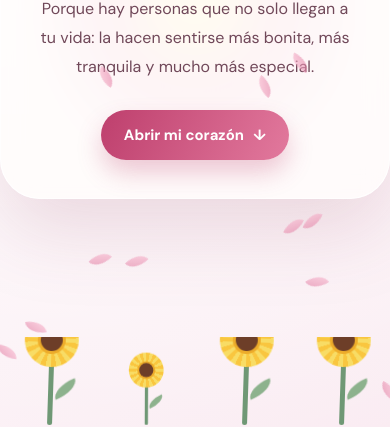
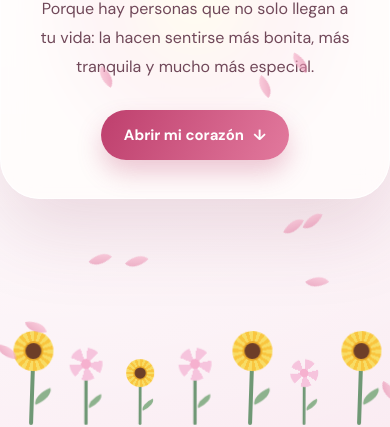
Before and after one commit to GABRIELRUIZ27/PARA_OSMA, a plain HTML site: page index.html in a window 390 px wide. Shown: the part 419-846 px from the top of the page. Drawn offline with Linux system fonts and the light colour scheme; a web font is replaced by a local one.

Commit message:
Update index.html

```diff
--- a/index.html
+++ b/index.html
@@ -74,7 +74,22 @@
     .secret { max-height:0; opacity:0; overflow:hidden; transform:translateY(12px); transition:max-height .8s ease,opacity .5s ease,transform .5s ease; } .secret.show { max-height:460px; opacity:1; transform:none; }
     .secret p { margin:27px auto 0; max-width:660px; padding:25px; border-radius:22px; background:#fff8d9; color:#725226; line-height:1.75; } .reveal { margin-top:29px; }
     footer { padding:38px 20px 50px; text-align:center; color:#946c7c; font-size:.88rem; }
-    @media(max-width:720px) { .reasons,.note { grid-template-columns:1fr; } .note { text-align:center; } .flower-heart { min-height:130px; font-size:6rem; } .paw-row { gap:8px; } .paw { width:31%; font-size:.72rem; } .garden { height:88px; } .flower:nth-child(2n) { display:none; } }
+    @media(max-width:720px) {
+      .reasons,.note { grid-template-columns:1fr; }
+      .note { text-align:center; }
+      .flower-heart { min-height:130px; font-size:6rem; }
+      .paw-row { gap:8px; }
+      .paw { width:31%; font-size:.72rem; }
+      .garden { height:128px; }
+      .flowers { width:100%; padding:0 4px; }
+      .flower { width:46px; height:94px; }
+      .stem { left:21px; width:4px; height:62px; }
+      .stem:after { top:28px; left:3px; width:20px; height:10px; }
+      .sunflower,.lily { left:3px; width:40px; height:40px; }
+      .sunflower:after { inset:12px; box-shadow:0 0 0 2px #edac2a; }
+      .flower:nth-child(2n) { display:block; transform:scale(.82); }
+      .flower:nth-child(3n) { transform:scale(.68); }
+    }
     @media(prefers-reduced-motion:reduce) { *,*:before,*:after { animation-duration:.01ms!important; animation-iteration-count:1!important; scroll-behavior:auto!important; } }
   </style>
 </head>
```
